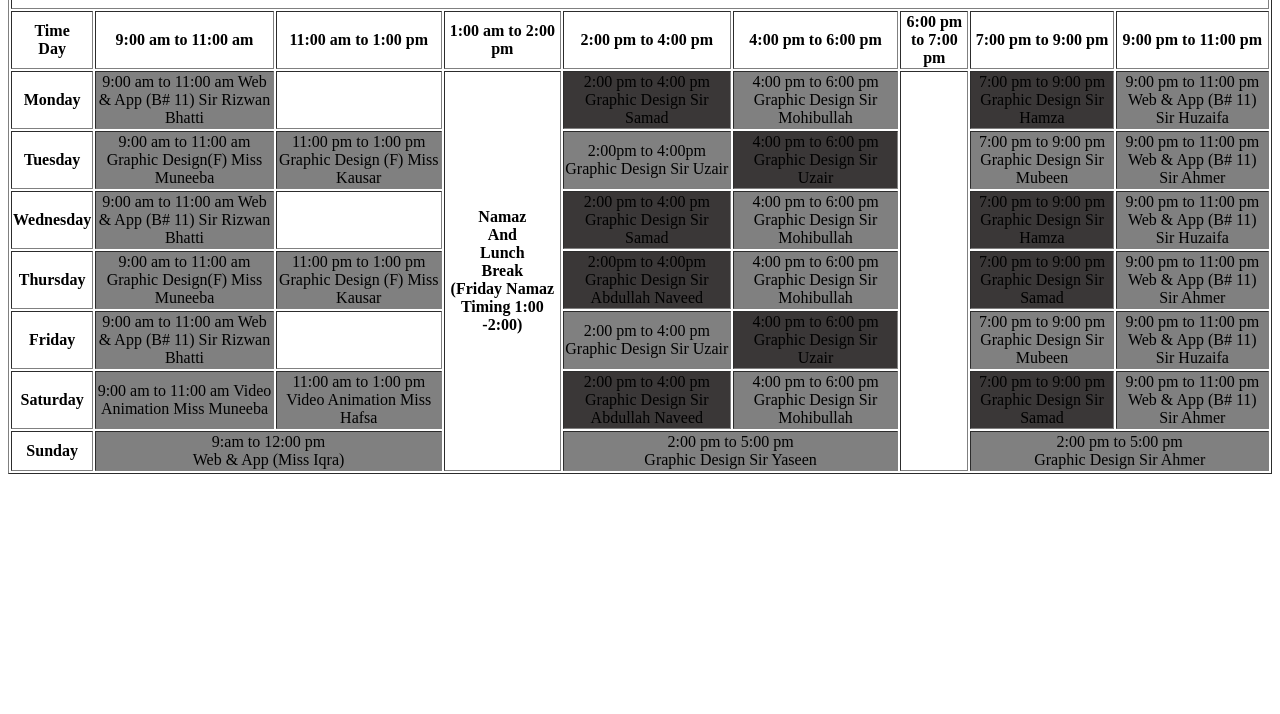
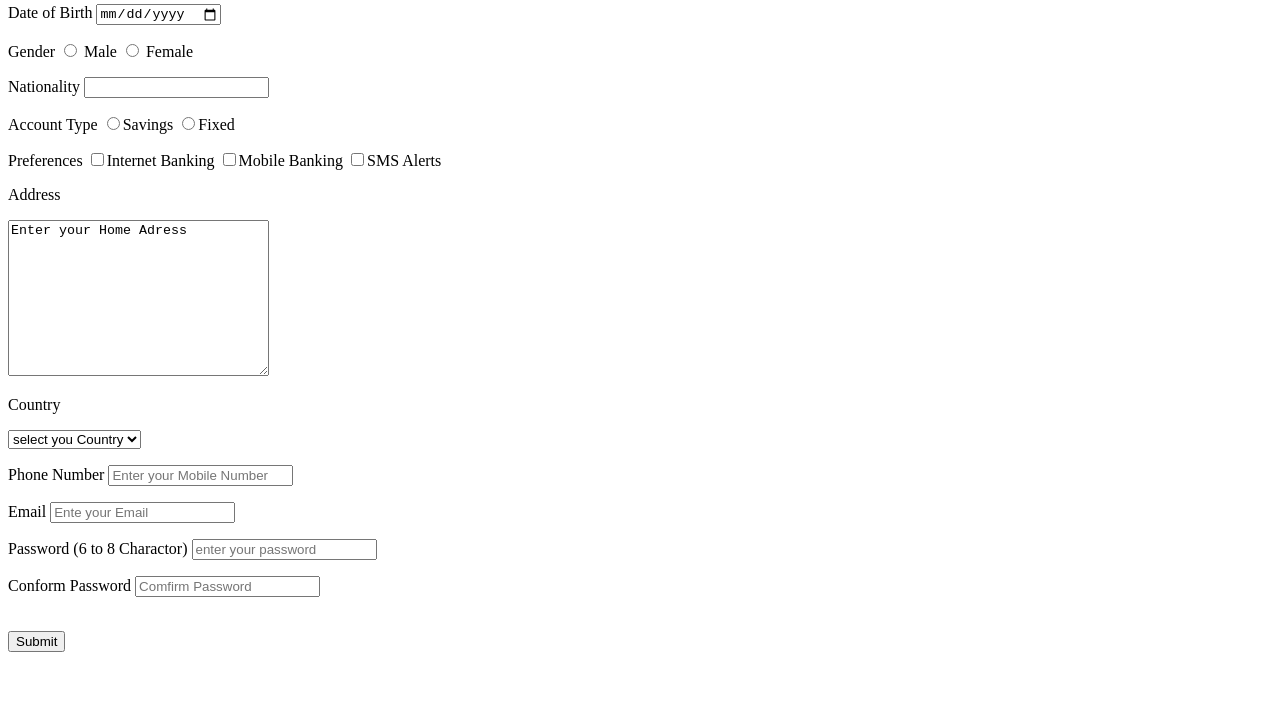
Before and after one commit to hammadprogrammer77/html-structure, a plain HTML site: page index.html in a window 1280 px wide. Shown: the part 86-800 px from the top of the page. Drawn offline with Linux system fonts and the light colour scheme.

Commit message:
forms.html
html basic forms

```diff
--- a/index.html
+++ b/index.html
@@ -2,99 +2,54 @@
 <html lang="en">
 <head>
     <meta charset="UTF-8">
-    <meta name="viewport" content="width=device-width, initial-scale=1.0">
-    <title>Saylani </title>
+    <meta name="viewport" content="width=, initial-scale=1.0">
+    <title>Forms</title>
 </head>
 <body>
-      <table border="1">
-           <tr>
-            <th colspan="9"><h1 align="center">Saylani Mass IT  Training </h1></th>
+    <form action="">
+      <p>Name <input type="text"> </p>
+      <p>Father NAme <input type="text"></p>
+      <p>Date of Birth <input type="date"></p>
 
-           </tr>
+      <p>Gender <input type="radio" name="gender"> Male
+      <input type="radio" name="gender"> Female
+      </p>
 
-           <tr>
-            <th align="center">Time <br>Day</th>
-            <th align="center">9:00 am to 11:00 am</th>
-            <th align="center">11:00 am to 1:00 pm</th>
-            <th align="center">1:00 am to 2:00 pm</th>
-            <th align="center">2:00 pm to 4:00 pm</th>
-            <th align="center">4:00 pm to 6:00 pm</th>
-            <th align="center">6:00 pm to 7:00 pm</th>
-            <th align="center">7:00 pm to 9:00 pm</th>
-            <th align="center">9:00 pm to 11:00 pm</th>
-           </tr>
+      <p>Nationality <input type="text"></p>
+      <p>Account Type <input type="radio" name="Type">Savings
+       <input type="radio" name="Type">Fixed
+    </p>
 
-           <tr>
-            <th align="center">Monday</th>
-            <td align="center" style="background-color: gray;">9:00 am to 11:00 am Web & App (B# 11) Sir Rizwan Bhatti</td>
-            <td></td>
-            <th rowspan="8" align="center" > Namaz <br> And <br> Lunch <br> Break <br>(Friday Namaz Timing 1:00 -2:00)</th>
-            <td align="center" style="background-color: rgb(58, 55, 55);" >2:00 pm to 4:00 pm Graphic Design Sir Samad</td>
-            <td align="center" style="background-color: gray;">4:00 pm to 6:00 pm Graphic Design Sir Mohibullah</td>
-            <td rowspan="7"></td>
-            <td align="center" style="background-color: rgb(58, 55, 55);">7:00 pm to 9:00 pm Graphic Design Sir Hamza</td>
-            <td align="center" style="background-color: gray;">9:00 pm to 11:00 pm Web & App (B# 11) Sir Huzaifa</td>
-           </tr>
+       <p>Preferences <input type="checkbox" name="">Internet Banking
+          <input type="checkbox" name="">Mobile Banking
+          <input type="checkbox" name="">SMS Alerts
+    </p>
 
-           <tr>
-            <th align="center">Tuesday</th>
-            <td align="center" style="background-color: gray;">9:00 am to 11:00 am Graphic Design(F) Miss Muneeba</td>
-            <td align="center" style="background-color: gray;">11:00 pm to 1:00 pm Graphic Design (F) Miss Kausar</td>
-            <td align="center" style="background-color: gray;">2:00pm to 4:00pm Graphic Design Sir Uzair</td>
-            <td align="center" style="background-color: rgb(58, 55, 55);">4:00 pm to 6:00 pm Graphic Design Sir Uzair</td>
-            <td align="center" style="background-color: gray;">7:00 pm to 9:00 pm Graphic Design Sir Mubeen</td>
-            <td align="center" style="background-color: gray;">9:00 pm to 11:00 pm Web & App (B# 11) Sir Ahmer</td>
-           </tr>
+     <p>Address </p> <textarea name="" id="" cols="30" rows="10">Enter your Home Adress</textarea>
 
-           <tr>
-            <th align="center">Wednesday</th>
-            <td align="center" style="background-color: gray;">9:00 am to 11:00 am Web & App (B# 11) Sir Rizwan Bhatti</td>
-            <td></td>
-            <td align="center" style="background-color: rgb(58, 55, 55);" >2:00 pm to 4:00 pm Graphic Design Sir Samad</td>
-            <td align="center" style="background-color: gray;">4:00 pm to 6:00 pm Graphic Design Sir Mohibullah</td>
-            <td align="center" style="background-color: rgb(58, 55, 55);">7:00 pm to 9:00 pm Graphic Design Sir Hamza</td>
-            <td align="center" style="background-color: gray;">9:00 pm to 11:00 pm Web & App (B# 11) Sir Huzaifa</td>
-           </tr>
+     <p>Country</p>
+     <select name="" id="">
+        <option value="" >select you Country</option>
+        <option value="">Pakistan</option>
+        <option value="">India</option>
+        <option value="">Turkey</option>
+        <option value="">Dubai</option>
+        <option value="">Siri lanka</option>
+        <option value="">Bangladesh</option>
+        <option value="">Saudi Arab</option>
+        <option value="">Qatar</option>
+        <option value="">Palestine</option>
+     </select>
 
-           <tr>
-            <th align="center">Thursday</th>
-            <td align="center" style="background-color: gray;">9:00 am to 11:00 am Graphic Design(F) Miss Muneeba</td>
-            <td align="center" style="background-color: gray;">11:00 pm to 1:00 pm Graphic Design (F) Miss Kausar</td>
-            <td align="center" style="background-color: rgb(58, 55, 55);">2:00pm to 4:00pm Graphic Design Sir Abdullah Naveed</td>
-            <td align="center" style="background-color: gray;">4:00 pm to 6:00 pm Graphic Design Sir Mohibullah</td>
-            <td align="center" style="background-color: rgb(58, 55, 55);">7:00 pm to 9:00 pm Graphic Design Sir Samad</td>
-            <td align="center" style="background-color: gray;">9:00 pm to 11:00 pm Web & App (B# 11) Sir Ahmer</td>
-           </tr>
-
-           <tr>
-            <th align="center">Friday</th>
-            <td align="center" style="background-color: gray;">9:00 am to 11:00 am Web & App (B# 11) Sir Rizwan Bhatti</td>
-            <td></td>
-            <td align="center" style="background-color: gray;">2:00 pm to 4:00 pm Graphic Design Sir Uzair</td>
-            <td align="center" style="background-color: rgb(58, 55, 55);">4:00 pm to 6:00 pm Graphic Design Sir Uzair</td>
-            <td align="center" style="background-color: gray;">7:00 pm to 9:00 pm Graphic Design Sir Mubeen</td>
-            <td align="center" style="background-color: gray;">9:00 pm to 11:00 pm Web & App (B# 11) Sir Huzaifa</td>
-           </tr>
-
-           <tr>
-            <th align="center">Saturday</th>
-            <td align="center" style="background-color: gray;">9:00 am to 11:00 am Video Animation Miss Muneeba</td>
-            <td align="center" style="background-color: gray;">11:00 am to 1:00 pm Video Animation Miss Hafsa</td>
-            <td align="center" style="background-color: rgb(58, 55, 55);">2:00 pm to 4:00 pm Graphic Design Sir Abdullah Naveed</td>
-            <td align="center" style="background-color: gray;">4:00 pm to 6:00 pm Graphic Design Sir Mohibullah</td>
-            <td align="center" style="background-color: rgb(58, 55, 55);">7:00 pm to 9:00 pm Graphic Design Sir Samad </td>
-            <td align="center" style="background-color: gray;">9:00 pm to 11:00 pm Web & App (B# 11) Sir Ahmer</td>
-           </tr>
+        <p>Phone Number <input type="text" maxlength="11" placeholder="Enter your Mobile Number"></p>
+         <p>Email <input type="email" placeholder="Ente your Email "></p>
+         <p>Password (6 to 8 Charactor) <input type="password" maxlength="8" placeholder="enter your password"></p>
+          <p>Conform Password <input type="password" placeholder="Comfirm Password"></p>
+            <br>
+          <input type="submit" name="Submit" value="Submit">
 
 
-             <tr>
-                <th align="center">Sunday</th>
-                <td colspan="2" align="center" style="background-color: gray;">9:am to 12:00 pm <br>Web & App (Miss Iqra)</td>
-                <td colspan="2" align="center" style="background-color: gray;">2:00 pm to 5:00 pm <br> Graphic Design Sir Yaseen</td>
-                <td colspan="2" align="center" style="background-color: gray;">2:00 pm to 5:00 pm  <br>Graphic Design Sir Ahmer</td>
-             </tr>
-
-      </table>
+    </form>
 
 </body>
 </html>
```
